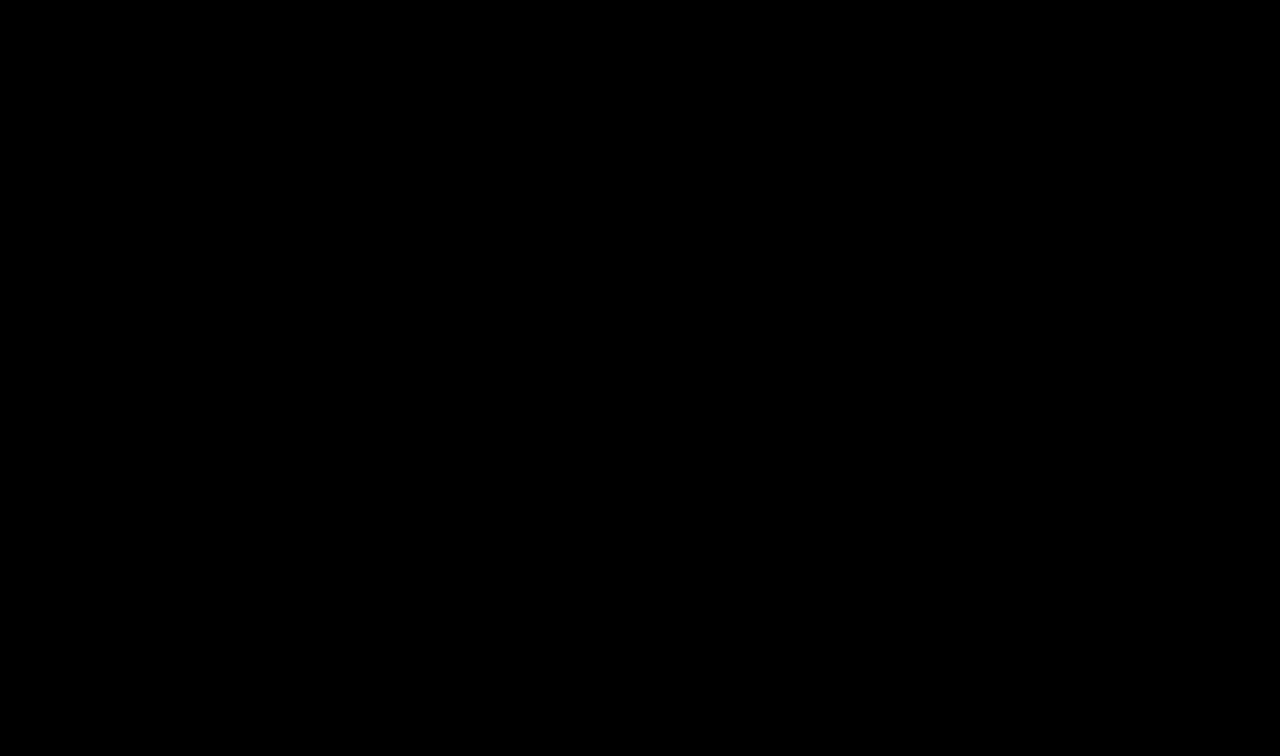
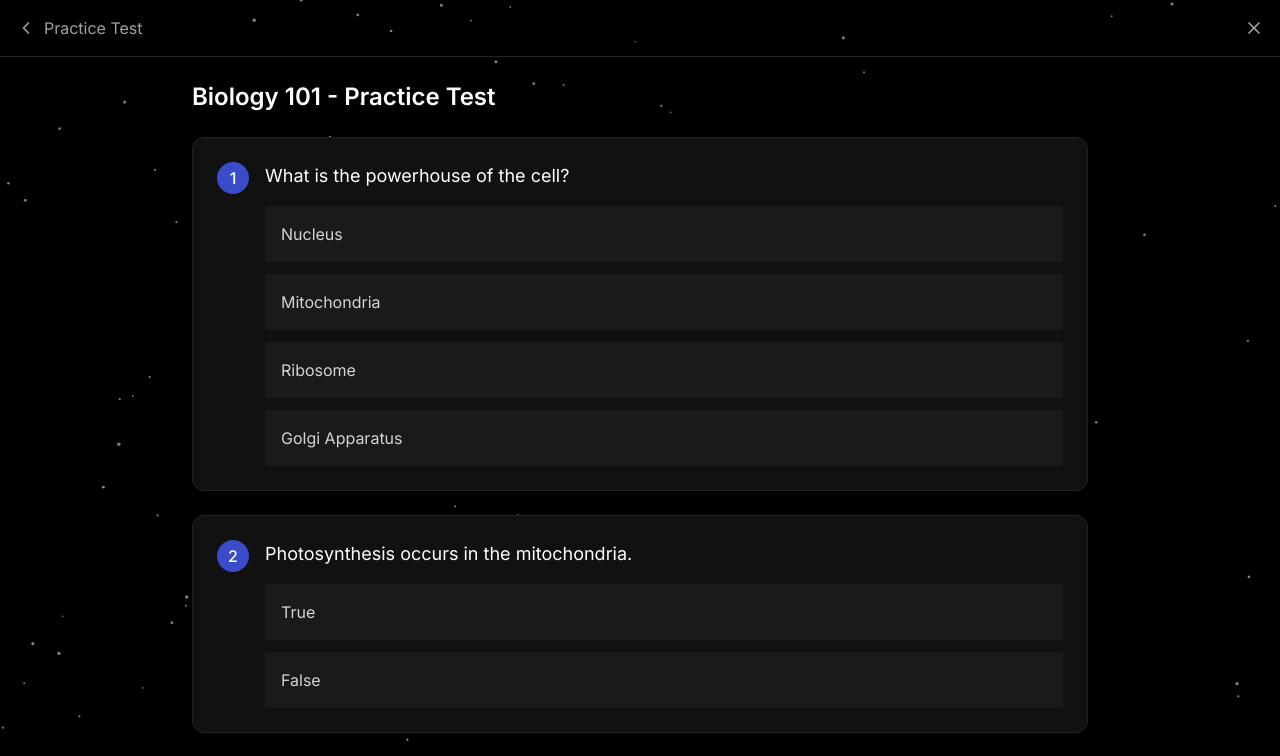
Before and after one commit to Shordore/AlbertAI, a Next.js app in the folder AlbertAI-Frontend/: page /student-dashboard/practice-test in a window 1280 px wide. Before the commit this address had no page. Shown: the top 756 px of the page. Built offline with nearby package versions, Linux system fonts and the light colour scheme.

Commit message:
Inmplemented practice tests

```diff
--- a/AlbertAI-Frontend/app/student-dashboard/flashcards/page.tsx
+++ b/AlbertAI-Frontend/app/student-dashboard/flashcards/page.tsx
@@ -79,20 +79,17 @@ export default function FlashcardsPage() {
 
   const slideVariants = {
     enter: (direction: number) => ({
-      x: direction > 0 ? 300 : -300,
-      y: -100,
+      x: direction > 0 ? 1000 : -1000,
       opacity: 0,
     }),
     center: {
       zIndex: 1,
       x: 0,
-      y: 0,
       opacity: 1,
     },
     exit: (direction: number) => ({
       zIndex: 0,
-      x: direction < 0 ? 300 : -300,
-      y: 100,
+      x: direction < 0 ? 1000 : -1000,
       opacity: 0,
     }),
   };
@@ -182,9 +179,8 @@ export default function FlashcardsPage() {
                   animate="center"
                   exit="exit"
                   transition={{
-                    x: { type: "spring", stiffness: 500, damping: 45 },
-                    y: { type: "spring", stiffness: 300, damping: 20, mass: 1 },
-                    opacity: { duration: 0.1 },
+                    x: { type: "spring", stiffness: 300, damping: 30 },
+                    opacity: { duration: 0.2 },
                   }}
                   className="w-[800px] h-[500px] cursor-pointer"
                 >
--- a/AlbertAI-Frontend/app/student-dashboard/page.tsx
+++ b/AlbertAI-Frontend/app/student-dashboard/page.tsx
@@ -39,6 +39,7 @@ import {
   Settings,
   LogOut,
   Bot,
+  X,
 } from "lucide-react";
 import { Card, CardContent, CardHeader, CardTitle } from "@/components/ui/card";
 import { motion, AnimatePresence } from "framer-motion";
@@ -562,7 +563,10 @@ export default function StudentDashboardPage() {
                 </CardContent>
               </Card>
 
-              <Card className="bg-[#111111] border-[#222222] hover:bg-white hover:text-black transition-colors cursor-pointer group rounded-xl">
+              <Card
+                className="bg-[#111111] border-[#222222] hover:bg-white hover:text-black transition-colors cursor-pointer group rounded-xl"
+                onClick={() => router.push("/student-dashboard/practice-test")}
+              >
                 <CardHeader className="flex flex-row items-center justify-between space-y-0 pb-6 pt-6">
                   <CardTitle className="text-sm font-medium text-white group-hover:text-black">
                     Practice Tests
--- /dev/null
+++ b/AlbertAI-Frontend/app/student-dashboard/practice-test/page.tsx
@@ -0,0 +1,218 @@
+"use client";
+
+import { useState, useEffect } from "react";
+import { X, ChevronLeft, Check, X as XIcon } from "lucide-react";
+import { useRouter } from "next/navigation";
+import { StaticSparkles } from "@/components/static-sparkles";
+
+interface Question {
+  id: number;
+  type: "multiple-choice" | "true-false";
+  question: string;
+  options: string[];
+  correctAnswer: number;
+}
+
+// Sample questions data - this would typically come from your backend
+const sampleQuestions: Question[] = [
+  {
+    id: 1,
+    type: "multiple-choice",
+    question: "What is the powerhouse of the cell?",
+    options: ["Nucleus", "Mitochondria", "Ribosome", "Golgi Apparatus"],
+    correctAnswer: 1,
+  },
+  {
+    id: 2,
+    type: "true-false",
+    question: "Photosynthesis occurs in the mitochondria.",
+    options: ["True", "False"],
+    correctAnswer: 1,
+  },
+  {
+    id: 3,
+    type: "multiple-choice",
+    question: "Which of these is not a type of RNA?",
+    options: ["mRNA", "tRNA", "rRNA", "dRNA"],
+    correctAnswer: 3,
+  },
+];
+
+export default function PracticeTestPage() {
+  const router = useRouter();
+  const [questions, setQuestions] = useState<Question[]>(sampleQuestions);
+  const [answers, setAnswers] = useState<number[]>(
+    Array(sampleQuestions.length).fill(-1)
+  );
+  const [isSubmitted, setIsSubmitted] = useState(false);
+  const [score, setScore] = useState<number | null>(null);
+
+  const handleAnswerSelect = (questionIndex: number, answerIndex: number) => {
+    if (!isSubmitted) {
+      const newAnswers = [...answers];
+      newAnswers[questionIndex] = answerIndex;
+      setAnswers(newAnswers);
+    }
+  };
+
+  const calculateScore = () => {
+    const correctAnswers = answers.filter(
+      (answer, index) => answer === questions[index].correctAnswer
+    ).length;
+    const percentage = (correctAnswers / questions.length) * 100;
+    setScore(percentage);
+    setIsSubmitted(true);
+  };
+
+  const handleRetake = () => {
+    setAnswers(Array(sampleQuestions.length).fill(-1));
+    setIsSubmitted(false);
+    setScore(null);
+  };
+
+  return (
+    <div className="min-h-screen bg-black flex flex-col relative">
+      {/* Particle Background */}
+      <StaticSparkles
+        id="tsparticles"
+        background="transparent"
+        minSize={0.8}
+        maxSize={1.8}
+        particleDensity={100}
+        className="fixed inset-0 pointer-events-none"
+        particleColor="rgba(255, 255, 255, 0.5)"
+      />
+
+      {/* Content */}
+      <div className="relative z-10 flex flex-col flex-1">
+        {/* Header */}
+        <div className="flex items-center justify-between p-4 border-b border-zinc-800">
+          <button
+            onClick={() => router.push("/student-dashboard")}
+            className="text-zinc-400 hover:text-white transition-colors flex items-center gap-2"
+          >
+            <ChevronLeft className="w-5 h-5" />
+            <span>Practice Test</span>
+          </button>
+          <button
+            onClick={() => router.push("/student-dashboard")}
+            className="text-zinc-400 hover:text-white transition-colors"
+          >
+            <X className="w-5 h-5" />
+          </button>
+        </div>
+
+        {/* Test Content */}
+        <div className="flex-1 p-6 overflow-y-auto">
+          <div className="max-w-4xl mx-auto space-y-6">
+            <h1 className="text-2xl font-semibold text-white mb-6">
+              Biology 101 - Practice Test
+            </h1>
+
+            {questions.map((question, questionIndex) => (
+              <div
+                key={question.id}
+                className="bg-[#111111] border border-[#222222] rounded-xl p-6 space-y-4"
+              >
+                <div className="flex items-start gap-4">
+                  <div className="flex-shrink-0 w-8 h-8 rounded-full bg-[#3B4CCA] flex items-center justify-center text-white font-medium">
+                    {questionIndex + 1}
+                  </div>
+                  <div className="flex-1">
+                    <p className="text-white text-lg mb-4">
+                      {question.question}
+                    </p>
+                    <div className="space-y-3">
+                      {question.options.map((option, optionIndex) => {
+                        const isSelected =
+                          answers[questionIndex] === optionIndex;
+                        const isCorrect =
+                          isSubmitted && optionIndex === question.correctAnswer;
+                        const isWrong =
+                          isSubmitted &&
+                          isSelected &&
+                          optionIndex !== question.correctAnswer;
+
+                        return (
+                          <button
+                            key={optionIndex}
+                            onClick={() =>
+                              handleAnswerSelect(questionIndex, optionIndex)
+                            }
+                            disabled={isSubmitted}
+                            className={`w-full p-4 rounded-lg text-left transition-colors
+                              ${
+                                isSelected
+                                  ? "bg-[#3B4CCA] text-white"
+                                  : "bg-[#1A1A1A] text-zinc-300"
+                              }
+                              ${isCorrect ? "border-2 border-green-500" : ""}
+                              ${isWrong ? "border-2 border-red-500" : ""}
+                              ${
+                                !isSubmitted && !isSelected
+                                  ? "hover:bg-[#2A2A2A]"
+                                  : ""
+                              } disabled:hover:bg-[#1A1A1A]`}
+                          >
+                            <div className="flex items-center gap-3">
+                              {isCorrect && (
+                                <Check className="w-5 h-5 text-green-500" />
+                              )}
+                              {isWrong && (
+                                <XIcon className="w-5 h-5 text-red-500" />
+                              )}
+                              <span>{option}</span>
+                            </div>
+                          </button>
+                        );
+                      })}
+                    </div>
+                  </div>
+                </div>
+              </div>
+            ))}
+
+            {/* Submit Button */}
+            {!isSubmitted ? (
+              <button
+                onClick={calculateScore}
+                disabled={answers.includes(-1)}
+                className="w-full py-4 bg-[#3B4CCA] text-white rounded-xl font-medium
+                  hover:bg-[#2A3BAA] transition-colors disabled:opacity-50 disabled:cursor-not-allowed"
+              >
+                Submit Test
+              </button>
+            ) : (
+              <div className="bg-[#111111] border border-[#222222] rounded-xl p-6 space-y-6">
+                <div className="text-center">
+                  <h2 className="text-2xl font-semibold text-white mb-2">
+                    Test Complete!
+                  </h2>
+                  <p className="text-4xl font-bold text-[#3B4CCA]">
+                    {score?.toFixed(1)}%
+                  </p>
+                </div>
+                <div className="flex gap-4">
+                  <button
+                    onClick={handleRetake}
+                    className="flex-1 py-3 bg-[#3B4CCA] text-white rounded-xl font-medium
+                      hover:bg-[#2A3BAA] transition-colors"
+                  >
+                    Take Another Test
+                  </button>
+                  <button
+                    onClick={() => router.push("/student-dashboard")}
+                    className="flex-1 py-3 bg-[#1A1A1A] text-white rounded-xl font-medium
+                      hover:bg-[#2A2A2A] transition-colors"
+                  >
+                    Return to Dashboard
+                  </button>
+                </div>
+              </div>
+            )}
+          </div>
+        </div>
+      </div>
+    </div>
+  );
+}
```
